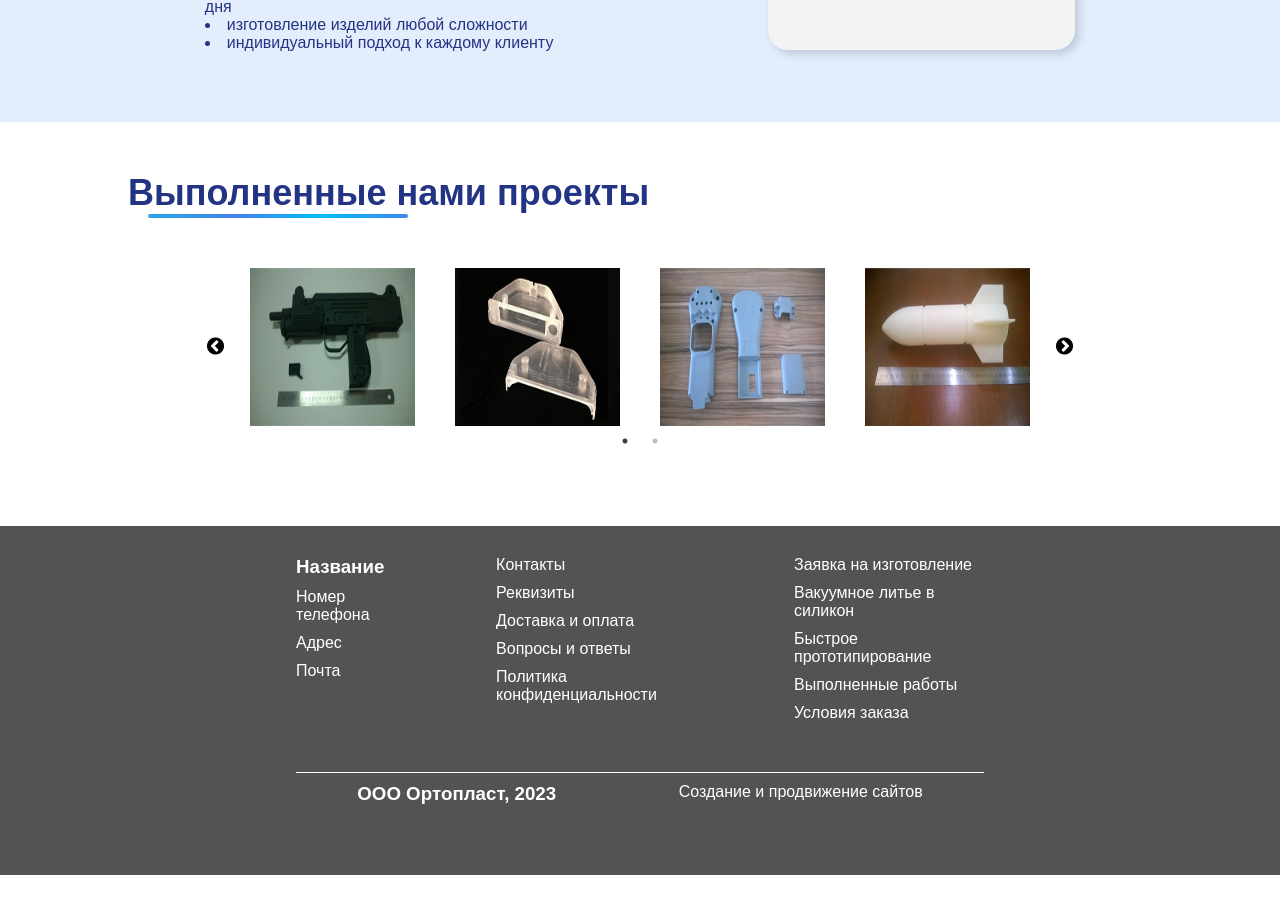
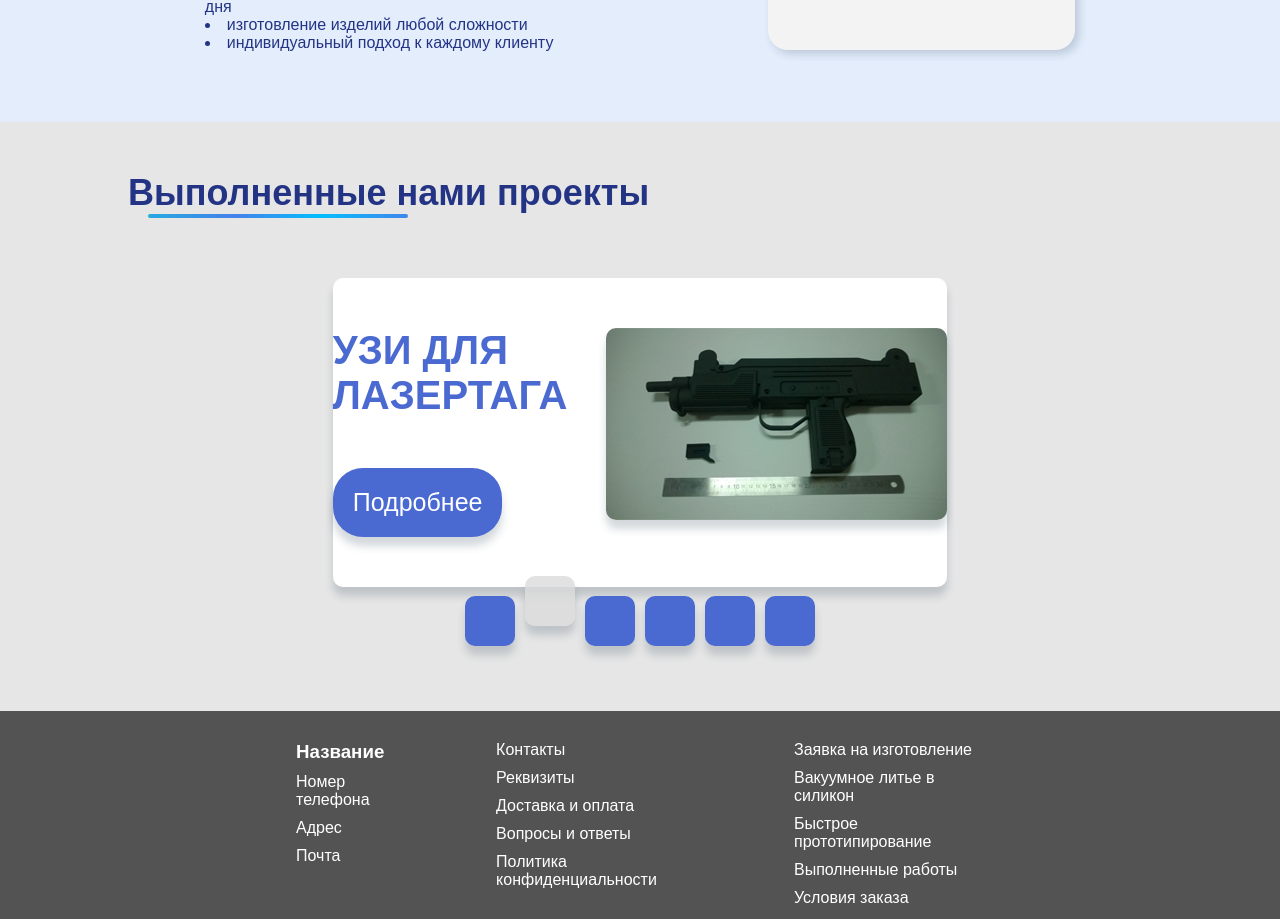
Before and after one commit to trond1n/plastic-next, a Next.js app: page / in a window 1280 px wide. Shown: the part 2920-3839 px from the top of the page. Before the commit the page ends 3795 px from the top, so only its background shows below. Built offline with nearby package versions, Linux system fonts and the light colour scheme.

Commit message:
добавил красивый слайдер

```diff
--- a/src/components/UI/CarouselBox/CarouselBox.jsx
+++ b/src/components/UI/CarouselBox/CarouselBox.jsx
@@ -4,81 +4,64 @@ import Slider from 'react-slick';
 import 'slick-carousel/slick/slick.css';
 import 'slick-carousel/slick/slick-theme.css';
 import Image from 'next/image';
-const data = [
-  {
-    id: 1,
-    title: 'узи для лазертаг',
-    image: '/images/slider/1.jpg',
-  },
-  {
-    id: 2,
-    title: 'КОРПУС ПРИБОРА',
-    image: '/images/slider/2.jpg',
-  },
-  {
-    id: 3,
-    title: 'КОРПУС ПРИБОРА',
-    image: '/images/slider/3.jpg',
-  },
-  {
-    id: 4,
-    title: 'МАКЕТ МЕТЕОРОЛОГИЧЕСКОГО ОБОРУДОВАНИЯ',
-    image: '/images/slider/4.jpg',
-  },
-  {
-    id: 5,
-    title: 'USB-НАКЛАДКА',
-    image: '/images/slider/5.jpg',
-  },
-];
+
 const CarouselBox = () => {
   const settings = {
+    arrows: false,
     dots: true,
-    infinite: false,
+    infinite: true,
     speed: 500,
-    slidesToShow: 4,
+    slidesToShow: 1,
     slidesToScroll: 1,
-    initialSlide: 0,
-    responsive: [
-      // {
-      //   breakpoint: 1024,
-      //   settings: {
-      //     slidesToShow: 2,
-      //     slidesToScroll: 2,
-      //     infinite: true,
-      //     dots: true,
-      //   },
-      // },
-      // {
-      //   breakpoint: 600,
-      //   settings: {
-      //     slidesToShow: 2,
-      //     slidesToScroll: 2,
-      //     initialSlide: 2,
-      //   },
-      // },
-      // {
-      //   breakpoint: 480,
-      //   settings: {
-      //     slidesToShow: 1,
-      //     slidesToScroll: 1,
-      //   },
-      // },
-    ],
+    autoplay: true,
+    autoplaySpeed: 5000,
   };
-  const csl = [styles.card];
 
   return (
-    <div className={styles.slider_container}>
+    <div className={styles.container}>
       <Slider {...settings}>
-        {data.map((i) => {
-          return (
-            <div key={i.id} className={styles.card}>
-              <Image src={i.image} width={280} height={158} alt="pikcha" />
-              <a>{i.title}</a>
-            </div>
-          );
-        })}
+        <div className={styles.item}>
+          <div className={styles.info}>
+            <h3>Узи для лазертага</h3>
+            <button>Подробнее</button>
+          </div>
+          <Image src="/images/slider/1.jpg" width={341} height={192} alt="pic" />
+        </div>
+        <div className={styles.item}>
+          <div className={styles.info}>
+            <h3>Узи для лазертага</h3>
+            <button>Подробнее</button>
+          </div>
+          <Image src="/images/slider/1.jpg" width={341} height={192} alt="pic" />
+        </div>
+        <div className={styles.item}>
+          <div className={styles.info}>
+            <h3>Узи для лазертага</h3>
+            <button>Подробнее</button>
+          </div>
+          <Image src="/images/slider/1.jpg" width={341} height={192} alt="pic" />
+        </div>
+        <div className={styles.item}>
+          <div className={styles.info}>
+            <h3>Узи для лазертага</h3>
+            <button>Подробнее</button>
+          </div>
+          <Image src="/images/slider/1.jpg" width={341} height={192} alt="pic" />
+        </div>
+        <div className={styles.item}>
+          <div className={styles.info}>
+            <h3>Узи для лазертага</h3>
+            <button>Подробнее</button>
+          </div>
+          <Image src="/images/slider/1.jpg" width={341} height={192} alt="pic" />
+        </div>
+        <div className={styles.item}>
+          <div className={styles.info}>
+            <h3>Узи для лазертага</h3>
+            <button>Подробнее</button>
+          </div>
+          <Image src="/images/slider/1.jpg" width={341} height={192} alt="pic" />
+        </div>
       </Slider>
     </div>
   );
--- a/src/components/UI/CarouselBox/CarouselBox.module.scss
+++ b/src/components/UI/CarouselBox/CarouselBox.module.scss
@@ -1,40 +1,42 @@
-.slider_container {
-  margin: 0 auto;
-  padding: 50px 0;
-  width: 80%;
-  .card {
+.container {
+  padding: 40px 0;
+  .item {
+    width: 60% !important;
+    margin: 0 auto;
+    background-color: #ffffff;
     display: flex !important;
-    align-items: center;
-    justify-content: center;
-    // width: 280px !important;
-    // height: 158px !important;
-    margin: 0 20px !important;
-    box-sizing: border-box;
-
-    overflow: hidden;
+    justify-content: space-evenly;
+    align-items: flex-start;
+    padding: 50px 0;
+    border-radius: 10px;
+    -webkit-box-shadow: 0px 9px 8px 0px rgba(34, 60, 80, 0.2);
+    -moz-box-shadow: 0px 9px 8px 0px rgba(34, 60, 80, 0.2);
+    box-shadow: 0px 9px 8px 0px rgba(34, 60, 80, 0.2);
+    .info {
+      h3 {
+        text-transform: uppercase;
+        font-size: 40px;
+        margin: 0;
+        color: #4a6ad1;
+      }
+      button {
+        margin-top: 50px;
+        padding: 20px;
+        font-size: 25px;
+        background-color: #4a6ad1;
+        color: #ffffff;
+        border-radius: 30px;
+        border: none;
+        -webkit-box-shadow: 0px 9px 8px 0px rgba(34, 60, 80, 0.2);
+        -moz-box-shadow: 0px 9px 8px 0px rgba(34, 60, 80, 0.2);
+        box-shadow: 0px 9px 8px 0px rgba(34, 60, 80, 0.2);
+      }
+    }
     img {
-      width: 100% !important;
-      transition: 1s;
-    }
-    a {
-      text-transform: uppercase;
-      padding: 10px;
-      background-color: #0088cc;
-      color: #fff;
-      width: auto;
-      text-align: center;
-      display: none;
-      transition: display 0.8s ease-in-out;
-      position: absolute;
-      max-width: 240px;
-    }
-    &:hover {
-      img {
-        transform: scale(1.2);
-      }
-      a {
-        display: block;
-      }
+      border-radius: 10px;
+      -webkit-box-shadow: 0px 9px 8px 0px rgba(34, 60, 80, 0.2);
+      -moz-box-shadow: 0px 9px 8px 0px rgba(34, 60, 80, 0.2);
+      box-shadow: 0px 9px 8px 0px rgba(34, 60, 80, 0.2);
     }
   }
 }
--- a/src/styles/DoneProjects.module.scss
+++ b/src/styles/DoneProjects.module.scss
@@ -1,5 +1,6 @@
 .done_projects {
-  // background-color: #b4b4b4;
+  background-color: #e6e6e6;
+
   .container {
     color: #243485;
 
--- a/src/styles/globals.scss
+++ b/src/styles/globals.scss
@@ -34,21 +34,42 @@ a {
 .aos-init[data-aos][data-aos].aos-animate {
   transform: unset;
 }
-.slick-slide {
-  max-width: 290px !important;
-  margin: 0;
-  div {
-    width: 100% !important;
+.slick-dots {
+  position: relative !important;
+  margin-top: -40px !important;
+}
 
-    padding: 0;
-    display: flex;
-    align-items: center;
-  }
+.slick-dots li {
+  list-style: none;
+  height: 50px !important;
+  width: 50px !important;
+  margin: 0 5px !important;
+}
+.slick-dots li button::before {
+  font-size: 0 !important;
+  background-color: #4a6ad1;
+  height: 50px !important;
+  width: 50px !important;
+  opacity: 1 !important;
+  -webkit-box-shadow: 0px 9px 8px 0px rgba(34, 60, 80, 0.2);
+  -moz-box-shadow: 0px 9px 8px 0px rgba(34, 60, 80, 0.2);
+  box-shadow: 0px 9px 8px 0px rgba(34, 60, 80, 0.2);
+  margin: 0 !important;
+  border-radius: 10px;
+}
+.slick-dots .slick-active button::before {
+  margin: 0 !important;
+
+  margin-top: -20px !important;
+  font-size: 0 !important;
+  background-color: #dbdbdbcb;
+  height: 50px !important;
+  width: 50px !important;
+  opacity: 1 !important;
+  -webkit-box-shadow: 0px 9px 8px 0px rgba(34, 60, 80, 0.2);
+  -moz-box-shadow: 0px 9px 8px 0px rgba(34, 60, 80, 0.2);
+  box-shadow: 0px 9px 8px 0px rgba(34, 60, 80, 0.2);
 }
 .slick-list {
+  padding: 20px 0 !important;
 }
-.slick-prev:before,
-.slick-next:before {
-  opacity: 1 !important;
-  color: black !important;
-}
```
